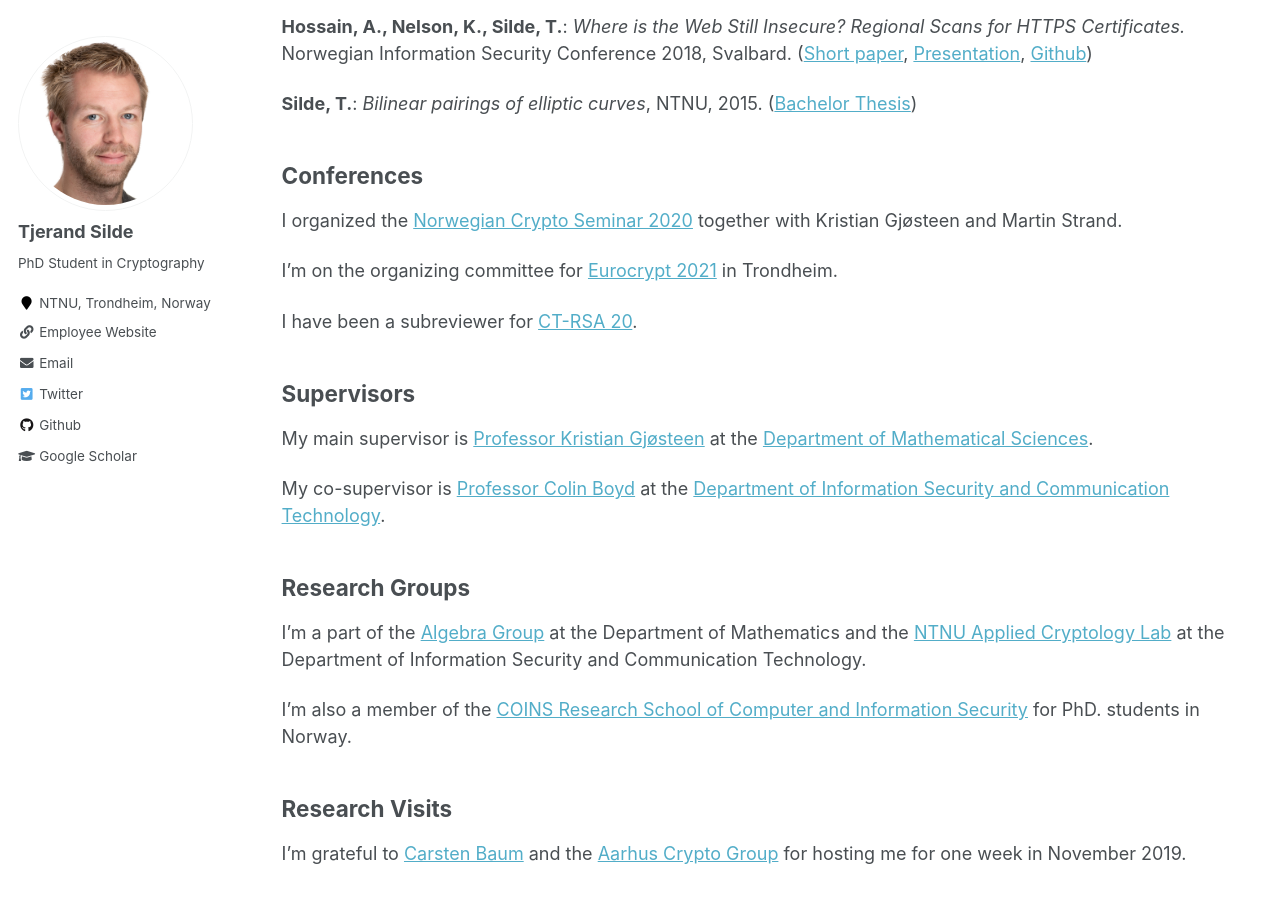
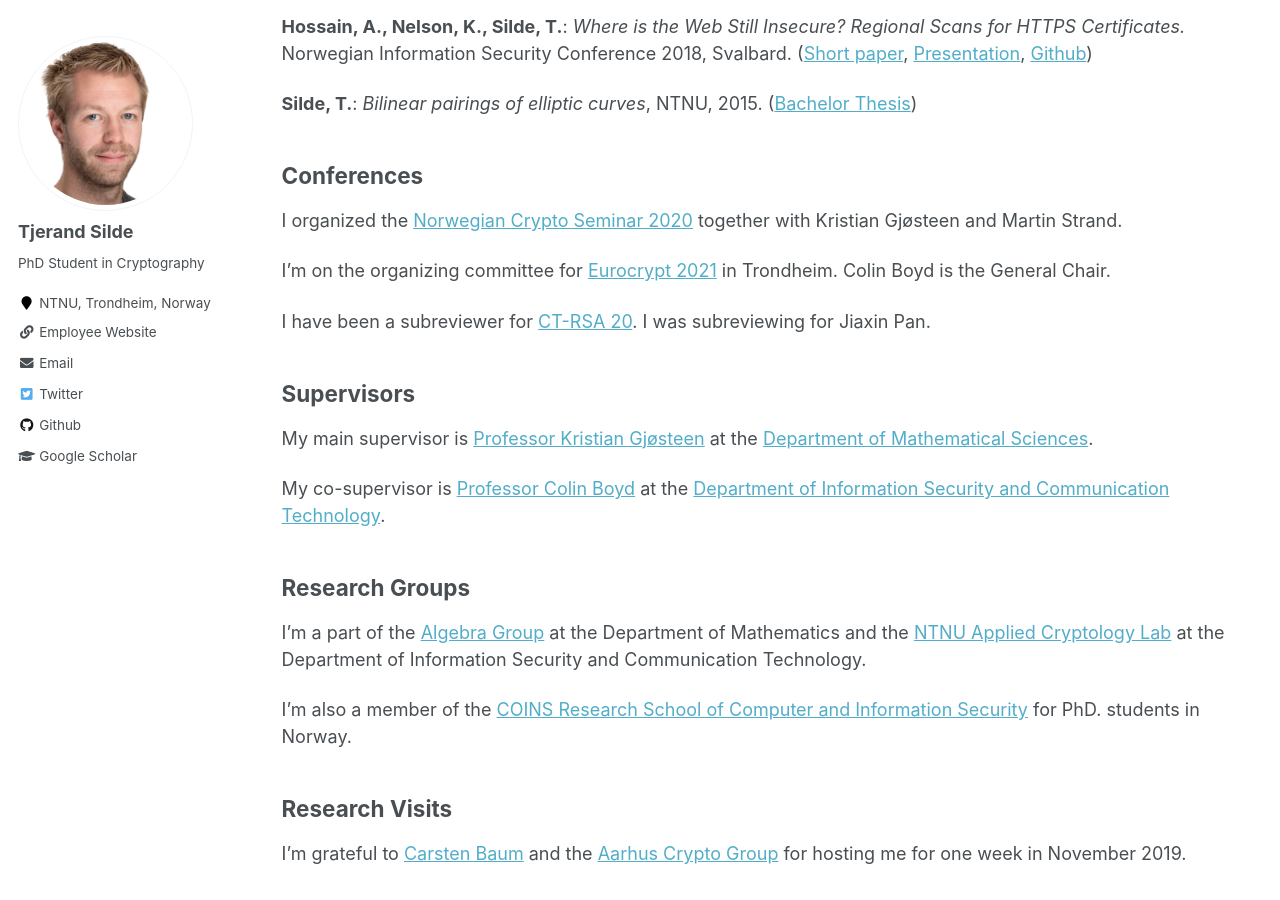
Before and after one commit to tjesi/tjesi.github.io, a Jekyll site: the page built from _pages/academic.md, in a window 1280 px wide and 900 px high, scrolled down 391 px. Built offline with Jekyll 4.4.1, drawn with Linux system fonts in a browser that asks for light colours.

Commit message:
Update academic.md

```diff
--- a/_pages/academic.md
+++ b/_pages/academic.md
@@ -21,9 +21,9 @@ Norwegian Information Security Conference 2018, Svalbard. ([Short paper](https:/
 ## Conferences
 I organized the [Norwegian Crypto Seminar 2020](https://wiki.math.ntnu.no/nks/nks20) together with Kristian Gjøsteen and Martin Strand.
 
-I'm on the organizing committee for [Eurocrypt 2021](https://eurocrypt.iacr.org/2021) in Trondheim.
+I'm on the organizing committee for [Eurocrypt 2021](https://eurocrypt.iacr.org/2021) in Trondheim. Colin Boyd is the General Chair.
 
- I have been a subreviewer for [CT-RSA 20](https://link.springer.com/book/10.1007/978-3-030-40186-3).
+ I have been a subreviewer for [CT-RSA 20](https://link.springer.com/book/10.1007/978-3-030-40186-3). I was subreviewing for Jiaxin Pan.
 
 ## Supervisors
 My main supervisor is [Professor Kristian Gjøsteen](https://www.ntnu.edu/employees/kristian.gjosteen) at the [Department of Mathematical Sciences](https://www.ntnu.edu/imf).
```
